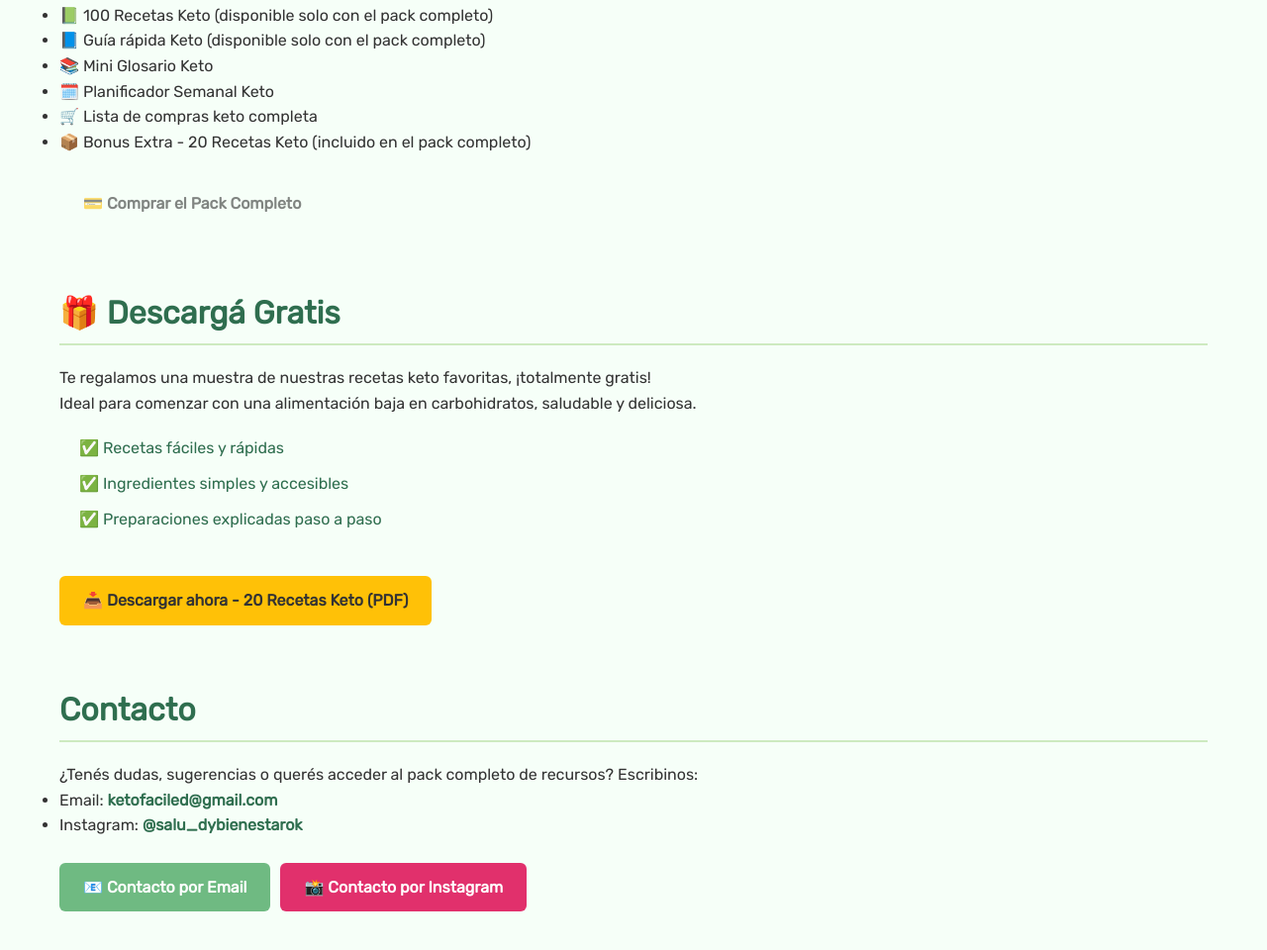
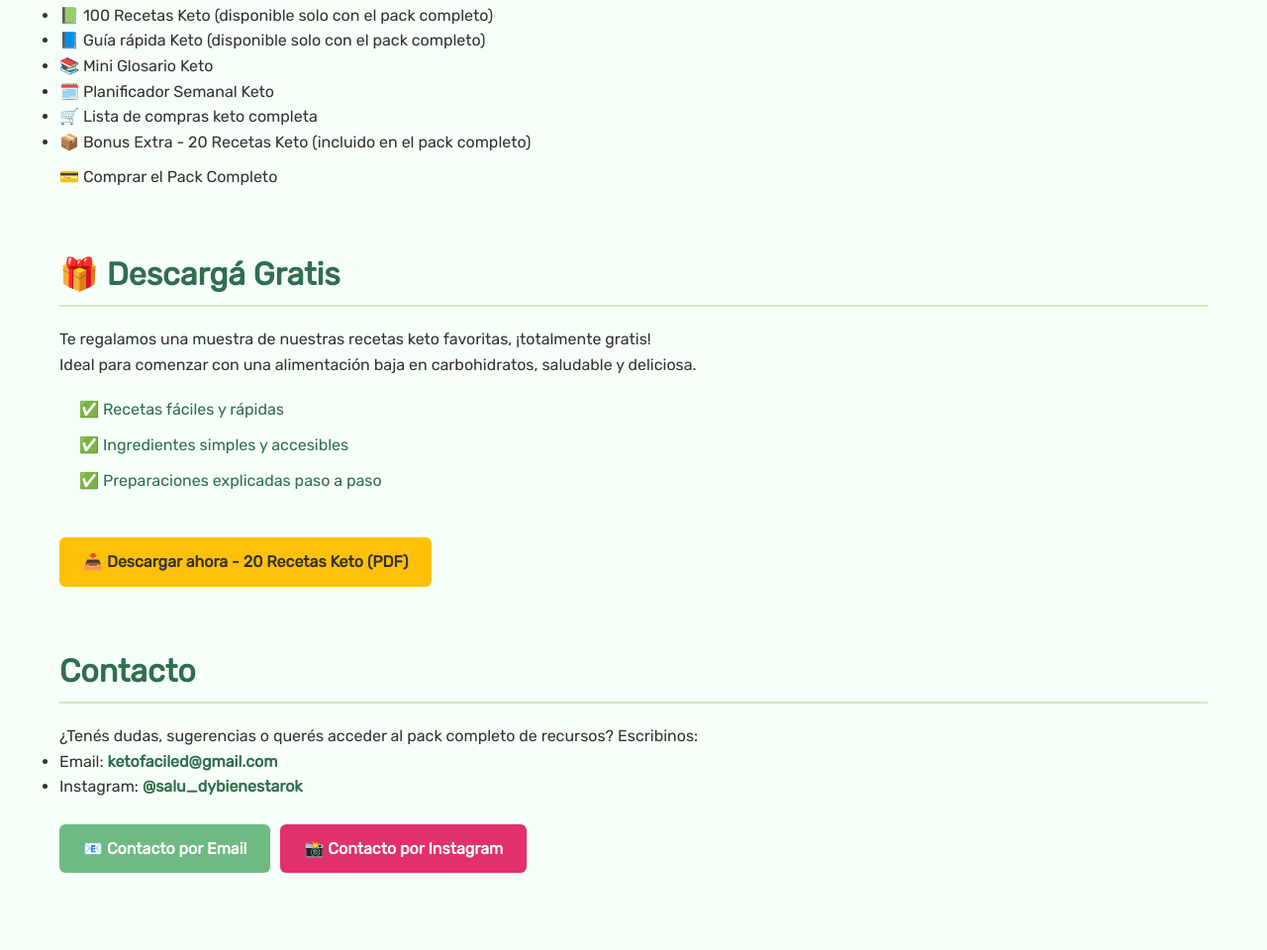
Before and after one commit to SantiagoF2-cyber/KetoFacil, a plain HTML site: page index.html in a window 1280 px wide. Shown: the part 2367-3327 px from the top of the page at 99% size. Drawn offline with Linux system fonts and the light colour scheme.

Commit message:
Acomodo nuevamente Botón de Compra

```diff
--- a/index.html
+++ b/index.html
@@ -69,9 +69,7 @@
     <li>📦 Bonus Extra - 20 Recetas Keto (incluido en el pack completo)</li>
   </ul>
   <div class="btn-group">
-  <span class="btn btn-inactivo">
-    💳 Comprar el Pack Completo
-  </span>
+  <span class="boton-descarga boton-inactivo">💳 Comprar el Pack Completo</span>
 </div>
 </section>
       <section id="descargas">
```
